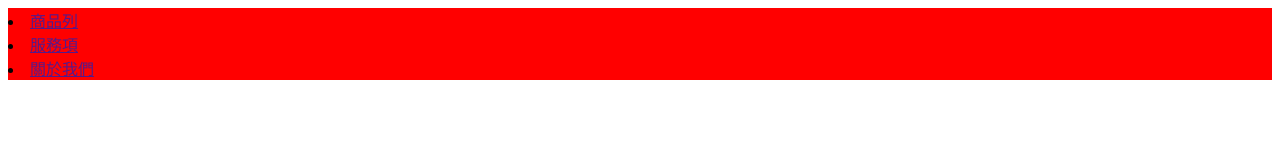
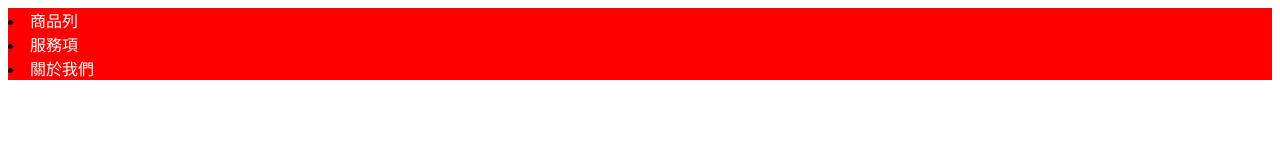
Before and after one commit to chuhua1997/cid101, a plain HTML site: page index.html in a window 1280 px wide. Drawn offline with Linux system fonts and the light colour scheme.

Commit message:
連結文字修改

```diff
--- a/set.css
+++ b/set.css
@@ -1,3 +1,8 @@
 nav {
     background-color: red;
 }
+
+nav a {
+    color: #fff;
+    text-decoration: none;
+}
```
